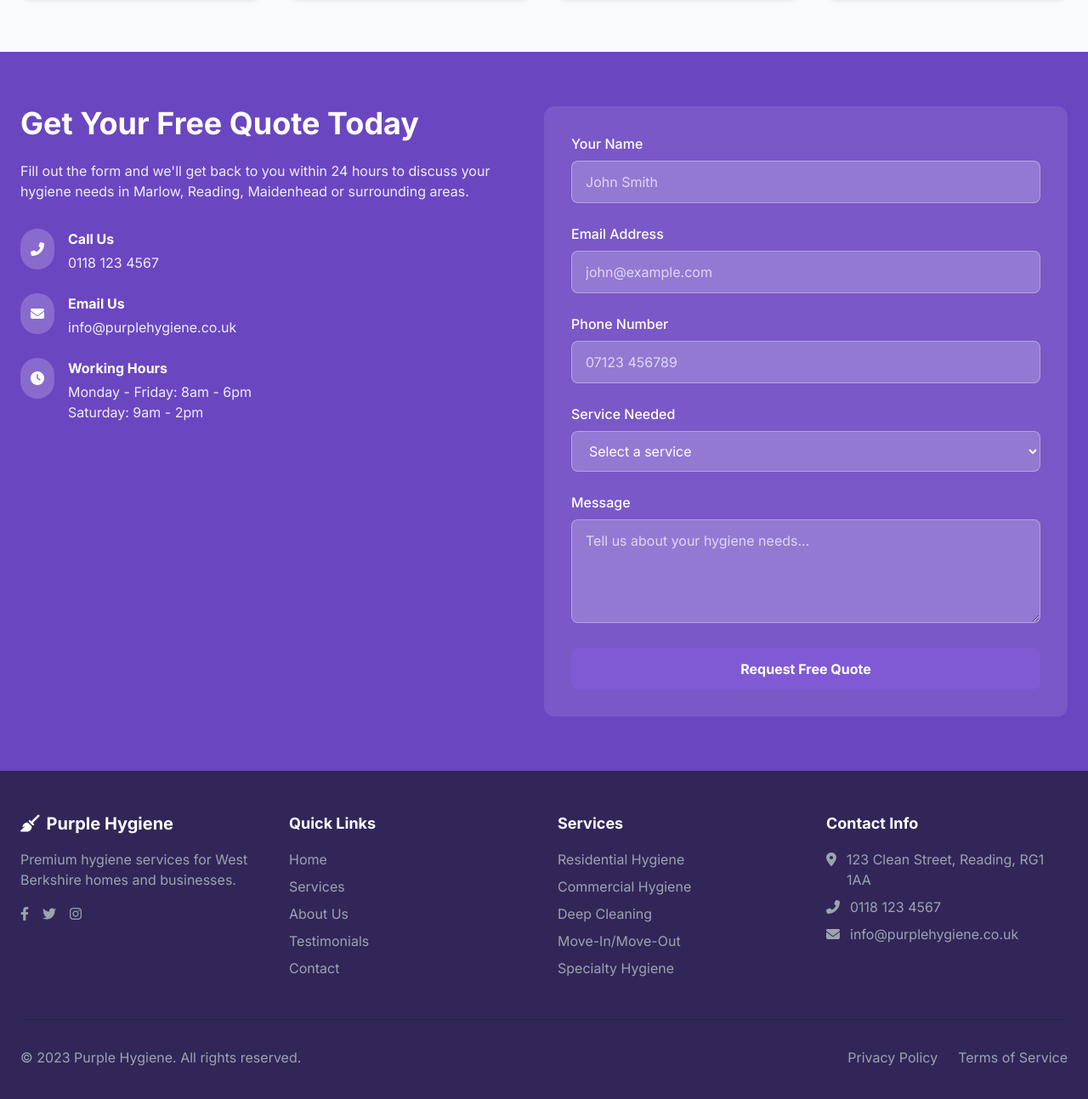
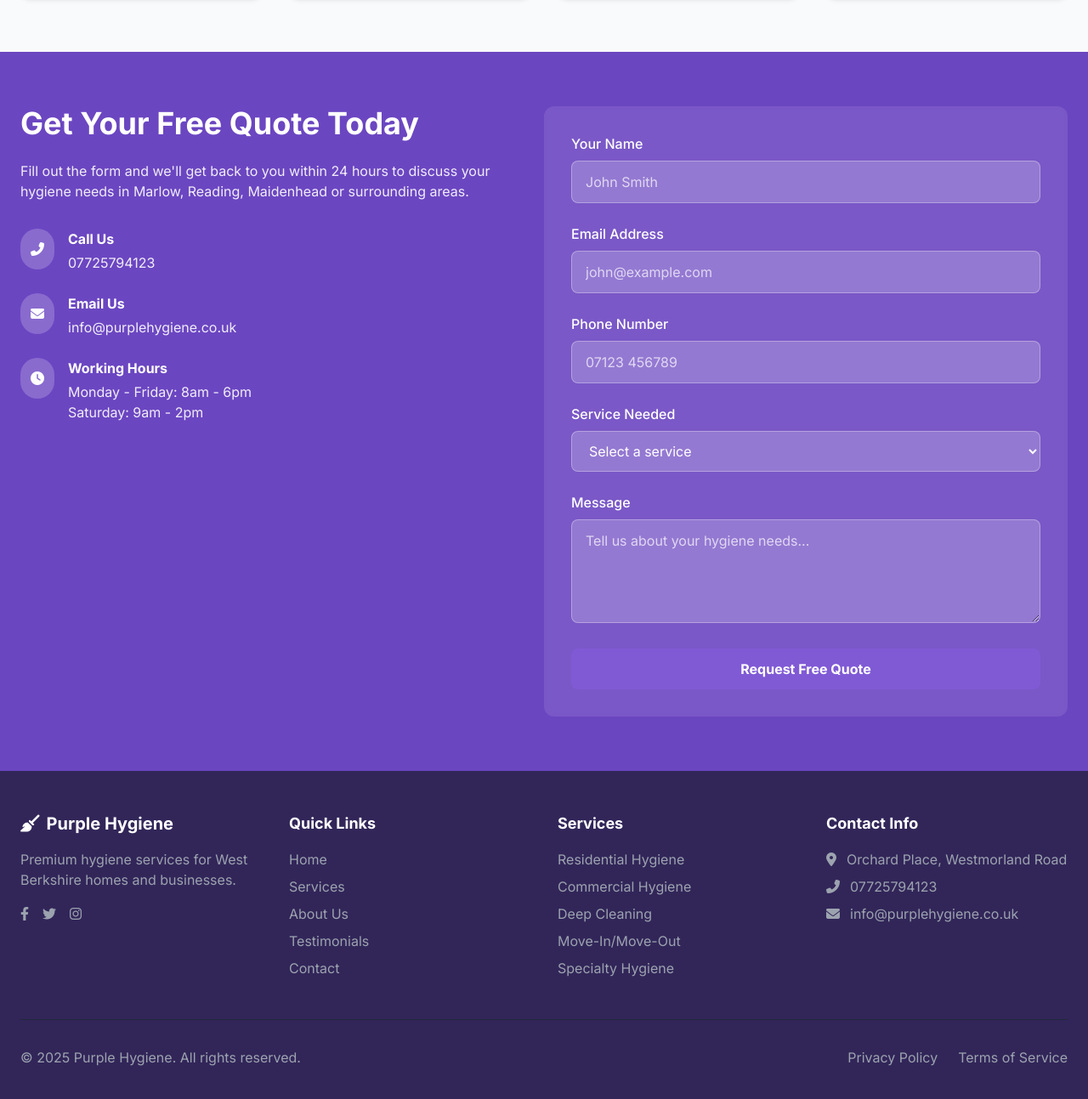
Before and after one commit to purplehygiene/purplehygiene, a plain HTML site: page index.html in a window 1280 px wide. Shown: the part 3987-5280 px from the top of the page at 85% size. Drawn offline with nearby package versions, Linux system fonts and the light colour scheme.

Commit message:
Update index.html

```diff
--- a/index.html
+++ b/index.html
@@ -457,7 +457,7 @@
                             </div>
                             <div>
                                 <h4 class="font-bold mb-1">Call Us</h4>
-                                <p class="opacity-90">0118 123 4567</p>
+                                <p class="opacity-90">07725794123</p>
                             </div>
                         </div>
 
@@ -568,11 +568,11 @@
                     <ul class="space-y-2 text-gray-400">
                         <li class="flex items-start">
                             <i class="fas fa-map-marker-alt mt-1 mr-3"></i>
-                            <span>123 Clean Street, Reading, RG1 1AA</span>
+                            <span>Orchard Place, Westmorland Road</span>
                         </li>
                         <li class="flex items-center">
                             <i class="fas fa-phone-alt mr-3"></i>
-                            <span>0118 123 4567</span>
+                            <span>07725794123</span>
                         </li>
                         <li class="flex items-center">
                             <i class="fas fa-envelope mr-3"></i>
@@ -583,7 +583,7 @@
             </div>
 
             <div class="border-t border-gray-800 mt-12 pt-8 flex flex-col md:flex-row justify-between items-center">
-                <p class="text-gray-400 mb-4 md:mb-0">© 2023 Purple Hygiene. All rights reserved.</p>
+                <p class="text-gray-400 mb-4 md:mb-0">© 2025 Purple Hygiene. All rights reserved.</p>
                 <div class="flex space-x-6">
                     <a href="#" class="text-gray-400 hover:text-white">Privacy Policy</a>
                     <a href="#" class="text-gray-400 hover:text-white">Terms of Service</a>
```
